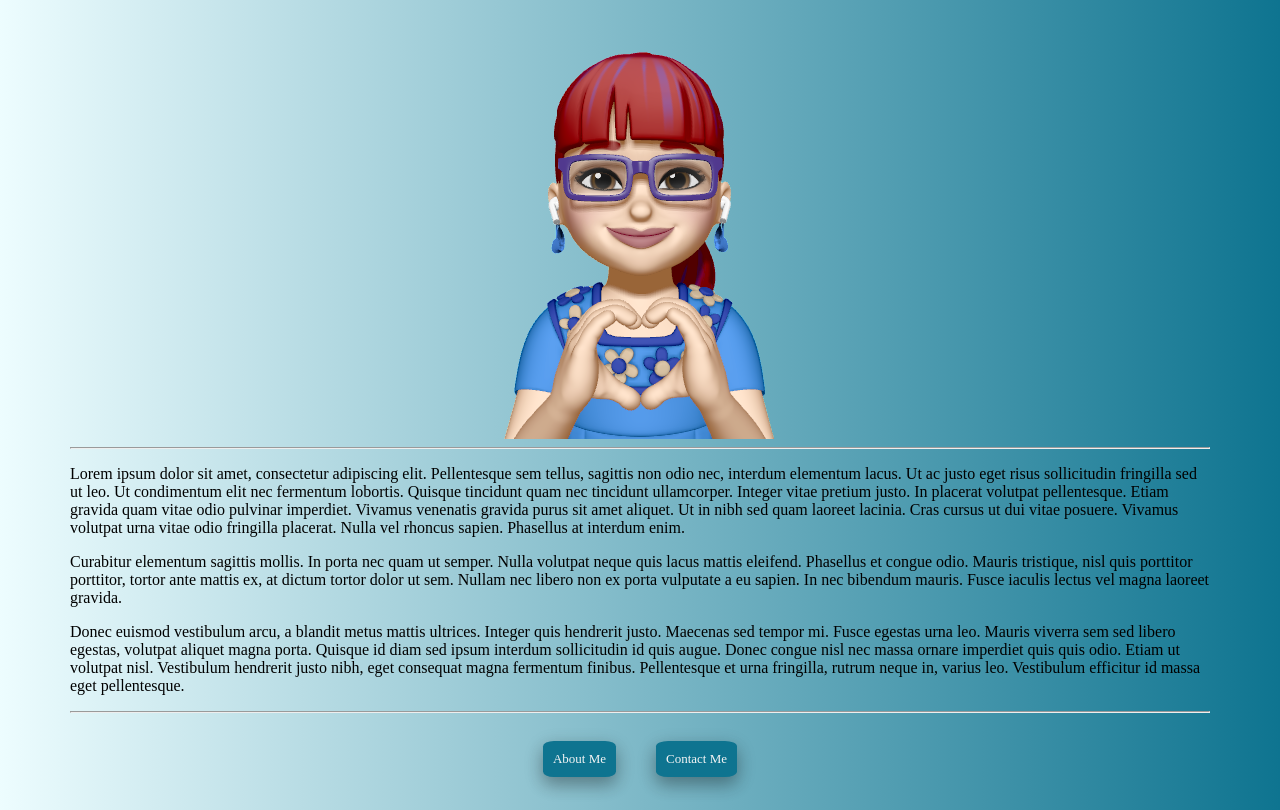
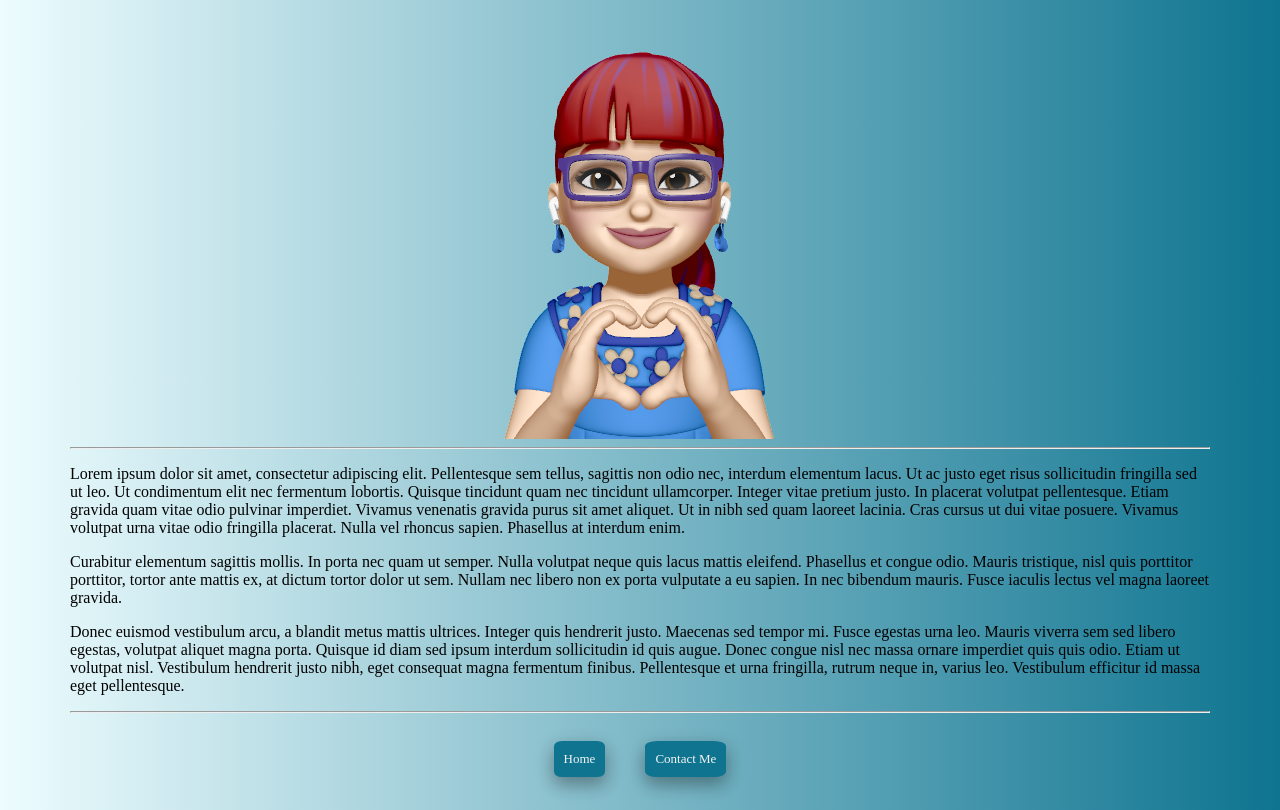
Before and after one commit to abaddeveloper/html-portfolio, a plain HTML site: page public/about.html in a window 1280 px wide. Shown: the part 131-941 px from the top of the page. Drawn offline with Linux system fonts and the light colour scheme.

Commit message:
update contact and about pages

```diff
--- a/public/about.html
+++ b/public/about.html
@@ -90,8 +90,8 @@
     <hr>
     <footer class="footer">
       <div>
-        <a href="./public/about.html" class="btn" target="blank">About Me</button>
-          <a href="./public/contact.html" class="btn" target="_blank">Contact Me</a>
+        <a href="../index.html" class="btn" target="blank">Home</button>
+          <a href="./contact.html" class="btn" target="_blank">Contact Me</a>
           <p>Copyrite &copy;  2023 - MaryAbad</p>
       </div>
 
```
Also changed, not shown: public/contact.html (+9 -10 lines).
